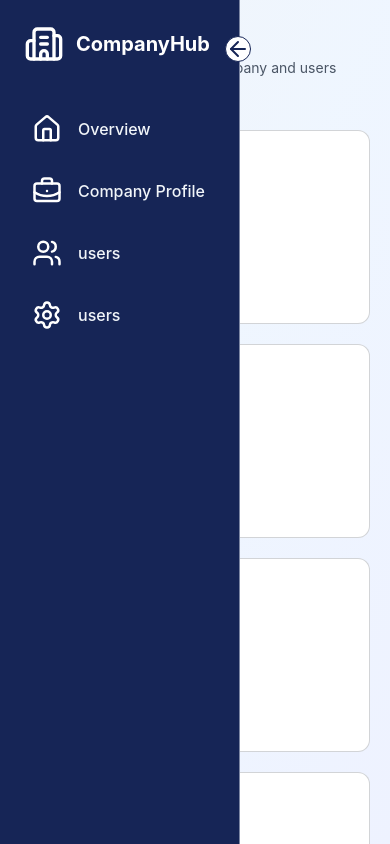
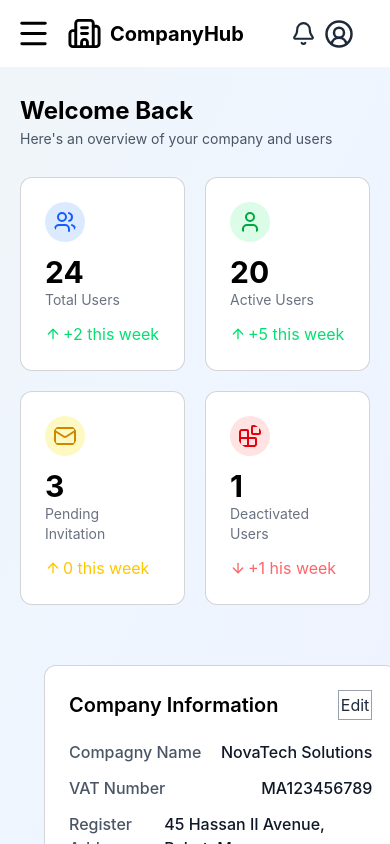
Before and after one commit to YassinNasrallah/CompanyHub-typescript, a React (Vite) app: page / in a window 390 px wide. Built offline with nearby package versions, Linux system fonts and the light colour scheme.

Commit message:
add menu icon for resonsive ui design

```diff
--- a/src/App.tsx
+++ b/src/App.tsx
@@ -8,14 +8,14 @@ function App() {
 
 
   return (
-
+    <>
       <Routes>
-        <Route path="/" element={<Dashboard />} />
+         <Route path="/" element={<Dashboard />} />
          <Route path="/Compagnyprofile" element={<CompanyProfile />}/>
       </Routes>
 
 
-
+   </>
   )
 }
 
--- /dev/null
+++ b/src/components/Navbar.tsx
@@ -0,0 +1,32 @@
+import { Search, Bell,Menu, CircleUserRound, Building2 } from "lucide-react"
+import useMenu from "../hook/useMenu"
+const Navbar = () => {
+  const {openMenu, handlClick} = useMenu()
+  return (
+    <div className=" flex justify-between item-center relative bg-white p-4  ">
+      <div className="flex gap-4 justify-center items-center flex lg:hidden md:hidden relative">
+          <Menu onClick={handlClick} size={35} className="cursor-pointer"/>
+        <div className="flex items-center gap-2">
+          <Building2 size={35}/>
+          <h1 className="text-black text-xl font-bold">CompanyHub</h1>
+        </div>
+      </div>
+
+        <div className="hidden lg:flex md:flex relative w-[400px] ">
+           <Search className="absolute left-3 -translate-y-1/2 top-1/2 text-slate-500"/>
+           <input type="text" placeholder="Saerch" className="rounded-md bg-gradient-to-br from-slate-100 via-blue-50 to-indigo-50 w-full p-2 pl-10 outline-none border-1 border-transparent duration-300 focus:border-gray-300 "/>
+        </div>
+
+        <div className="flex items-center gap-2 mr-5">
+               <Bell size={25} className="text-gray-800"/>
+            <div className="flex gap-3  items-center">
+               <CircleUserRound className="text-gray-800" size={30}/>
+               <h2 className="text-gray-800 hidden lg:flex ">Yassin Nasrallah</h2>
+            </div>
+        </div>
+
+    </div>
+  )
+}
+
+export default Navbar
--- a/src/components/Sidebar.tsx
+++ b/src/components/Sidebar.tsx
@@ -1,11 +1,11 @@
 
-import useSidebar from "../hook/useSidebar"
+
 import { Link } from "react-router-dom"
-import { Building2,ArrowLeft ,Settings, House, BriefcaseBusinessIcon, Users  } from "lucide-react"
+import { Building2,Settings, House, BriefcaseBusinessIcon, Users  } from "lucide-react"
 const Sidebar = () => {
-  const {open, togleSidebar} = useSidebar()
+
   return (
-    <div className={`${open?'w-60': 'w-20' } h-screen transition-all duration-300 ease-in-out bg-blue-950 dark:bg-slate-950/80
+    <div className={`hidden md:flex lg:flex h-screen transition-all duration-300 ease-in-out bg-blue-950 dark:bg-slate-950/80
     backdrop-blur-xl border-r border-slate-200/50 dark:border-slate-700/50 flex flex-col fixed top-0 left-0 md:relative`}>
      <div className=" p-6  dark:border-slate-700/50">
 
@@ -15,7 +15,7 @@ const Sidebar = () => {
           <Building2 size={60} color="white"/>
         </div>
         <div>
-          <h2 className={`${!open && 'hidden'} text-xl font-bold text-slate text-white`}>CompanyHub</h2>
+          <h2 className={` text-xl font-bold text-slate text-white`}>CompanyHub</h2>
         </div>
      </div>
 
@@ -23,30 +23,24 @@ const Sidebar = () => {
      <nav className="inline-flex flex-col mt-10 gap-3">
           <Link to="/" className=" rounded-sm hover:bg-blue-600 transition hover:text-white px-2 py-2.5 flex gap-4 text-white items-center">
              <House size={30} />
-             <h2  className={`${!open && 'hidden'} font-medium text-slate-100`}>Overview</h2>
+             <h2  className={` font-medium text-slate-100`}>Overview</h2>
           </Link>
 
           <Link to='/Compagnyprofile' className="rounded-sm hover:bg-blue-600 transition hover:text-white px-2 py-2.5 flex gap-4 text-white items-center">
             <BriefcaseBusinessIcon size={30} />
-             <h2 className={`${!open && 'hidden'} font-medium text-slate-100`}>Company Profile</h2>
+             <h2 className={` font-medium text-slate-100`}>Company Profile</h2>
           </Link>
 
           <div className="rounded-sm hover:bg-blue-600 transition hover:text-white px-2 py-2.5 flex gap-4 text-white items-center">
             <Users size={30} />
-             <a href="http://" className={`${!open && 'hidden'} font-medium text-slate-100`}>users</a>
+             <a href="http://" className={` font-medium text-slate-100`}>users</a>
           </div>
 
           <div className="rounded-sm hover:bg-blue-600 transition hover:text-white px-2 py-2.5 flex gap-4 text-white items-center">
             <Settings size={30} />
-             <a href="http://" className={`${!open && 'hidden'} font-medium text-slate-100`}>users</a>
+             <a href="http://" className={` font-medium text-slate-100`}>users</a>
           </div>
        </nav>
-
-        {/*sidebarButton */}
-         <button onClick={togleSidebar}
-         className="absolute bg-white text-blue-950 text-3xl rounded-full  -right-3 top-9 border border-blue-950 cursor-pointer">
-            <ArrowLeft className={`${!open && 'rotate-180'}`}/>
-        </button>
      </div>
     </div>
   )
--- /dev/null
+++ b/src/hook/useMenu.tsx
@@ -0,0 +1,13 @@
+import { useState } from "react"
+const useMenu = () => {
+    const [openMenu, setOpenmenu] = useState(false)
+    const handlClick = () =>{
+        setOpenmenu(prev => !prev)
+    }
+  return {
+    openMenu,
+    handlClick
+  }
+}
+
+export default useMenu
--- a/src/module/overview/components/OverviewCards.tsx
+++ b/src/module/overview/components/OverviewCards.tsx
@@ -2,7 +2,7 @@ import { ArrowUp, ArrowDown, Users, User, Mail, Blocks } from "lucide-react";
 import { DashboardData } from "../../../interface/DataType";
 const OverviewCards = () => {
   return (
-    <div className="mx-5 grid grid-cols-1 lg:grid-cols-4 sm:grid-cols-2 gap-5">
+    <div className="mx-5 grid grid-cols-2 lg:grid-cols-4 sm:grid-cols-2 gap-5">
       <div className="bg-white w-auto flex flex-col gap-3 rounded-xl border border-gray-800/20 p-6">
          <Users className="bg-blue-100 text-blue-600 p-2 w-10 h-10 rounded-full"/>
          <div>
--- a/src/module/overview/components/OverviewHeader.tsx
+++ b/src/module/overview/components/OverviewHeader.tsx
@@ -1,7 +1,7 @@
 const OverviewHeader = () => {
   return (
     <div className="w-full">
-          <div className='flex flex-col m-6 gap-0.5'>
+          <div className='flex flex-col ml-5 gap-0.5'>
               <h2 className='font-bold text-2xl'>Welcome Back</h2>
               <p className='text-sm text-gray-600'>Here's an overview of your company and users</p>
          </div>
--- a/src/module/overview/layout/Dashboard.tsx
+++ b/src/module/overview/layout/Dashboard.tsx
@@ -1,4 +1,5 @@
 
+import Navbar from '../../../components/Navbar'
 import Sidebar from '../../../components/Sidebar'
 import CompanyProfilecard from '../components/CompanyProfilecard'
 import CompanyRecentActivity from '../components/CompanyRecentActivity'
@@ -12,6 +13,7 @@ const Dashboard = () => {
         <div className="flex h-screen overflow-hidden">
             <Sidebar />
              <div className="flex flex-col flex-1 gap-7 overflow-y-auto ">
+              <Navbar />
                  <OverviewHeader />
                  <OverviewCards />
                  <div className="grid sm:grid-cols-1 lg:grid-cols-2 gap-4 m-8 ">
```
